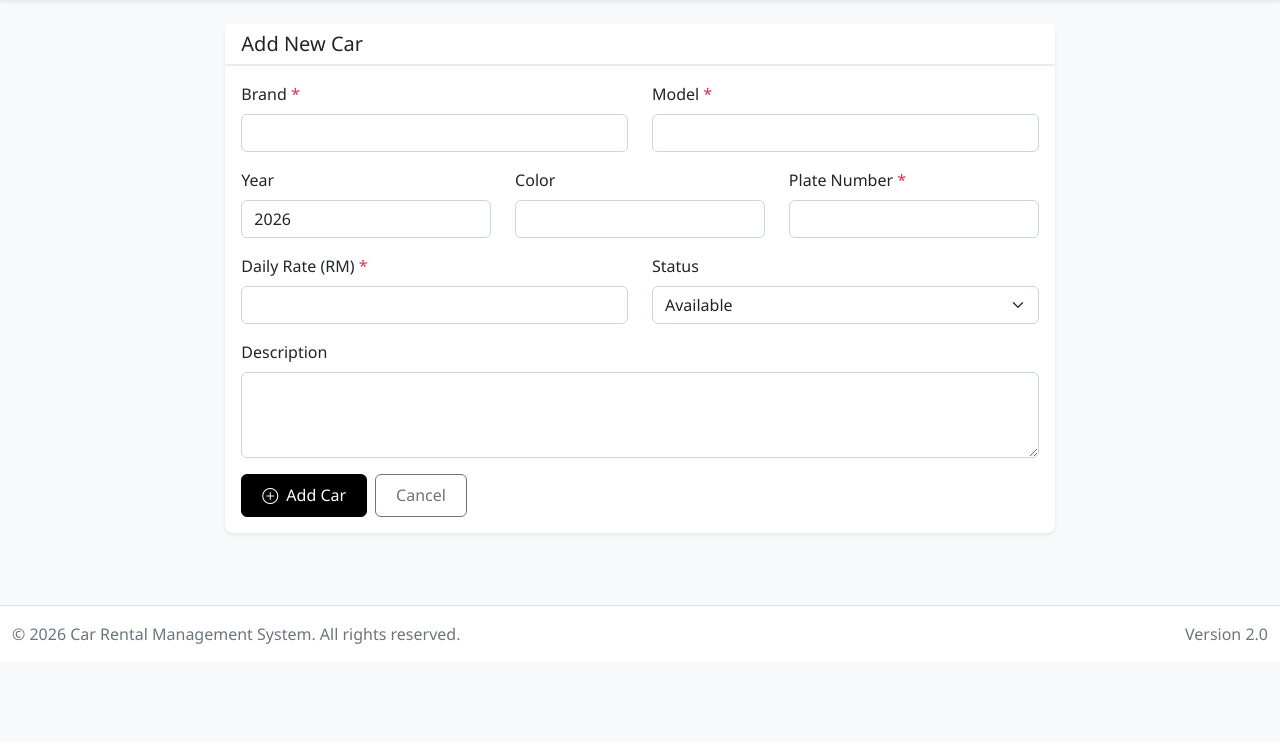
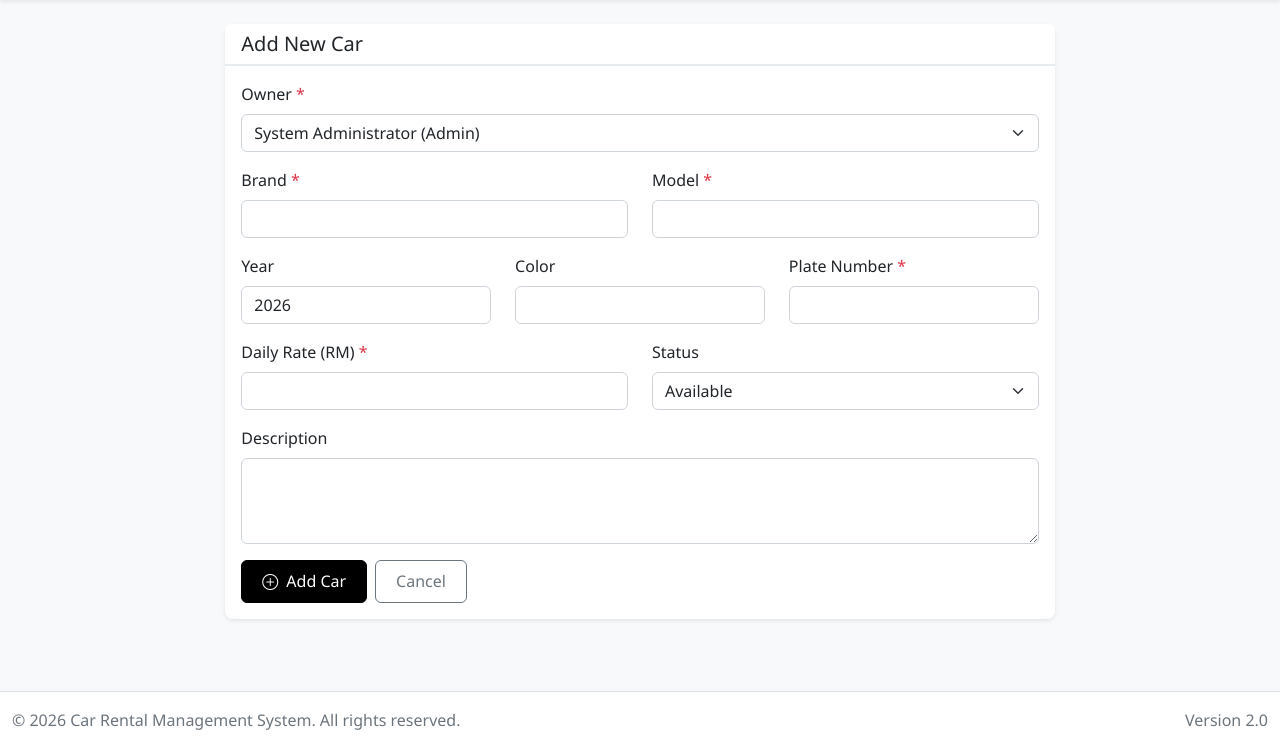
Before and after one commit to mfarhanka/CRMS-V2, a PHP site: page /car_add.php in a window 1280 px wide. Shown: the part 58-806 px from the top of the page. Before the commit the page ends 702 px from the top, so only its background shows below. Run offline with PHP 8.4, Linux system fonts and the light colour scheme; a user stored in the database is signed in; data comes from the database, SQL or seed files in the repository.

Commit message:
Add admin car owner selection

```diff
--- a/car_add.php
+++ b/car_add.php
@@ -5,6 +5,23 @@ requireLogin();
 $page_title = 'Add New Car';
 $error = '';
 $success = '';
+$conn = getDBConnection();
+$owner_options = [];
+$selected_owner_id = intval($_SESSION['user_id'] ?? 0);
+
+if (isAdmin()) {
+    $owners = $conn->query("SELECT id, full_name, company_name, role FROM users WHERE status = 'active' AND role IN ('admin', 'agent') ORDER BY role, full_name");
+
+    while ($owner = $owners->fetch_assoc()) {
+        $owner_options[] = $owner;
+    }
+
+    if (!empty($owner_options)) {
+        $selected_owner_id = intval($owner_options[0]['id']);
+    } else {
+        $error = 'No active users are available to own this car.';
+    }
+}
 
 if ($_SERVER['REQUEST_METHOD'] == 'POST') {
     $brand = sanitize($_POST['brand']);
@@ -15,35 +32,60 @@ if ($_SERVER['REQUEST_METHOD'] == 'POST') {
     $daily_rate = floatval($_POST['daily_rate']);
     $status = sanitize($_POST['status']);
     $description = sanitize($_POST['description']);
-    $user_id = $_SESSION['user_id'];
+    $user_id = intval($_SESSION['user_id']);
+
+    if (isAdmin()) {
+        $user_id = intval($_POST['owner_user_id'] ?? 0);
+        $selected_owner_id = $user_id;
+    }
 
     if (empty($brand) || empty($model) || empty($plate_number) || empty($daily_rate)) {
         $error = 'Please fill in all required fields';
     } else {
-        $conn = getDBConnection();
+        $valid_owner = false;
 
+        if (isAdmin()) {
+            foreach ($owner_options as $owner) {
+                if (intval($owner['id']) === $user_id) {
+                    $valid_owner = true;
+                    break;
+                }
+            }
+        } else {
+            $owner_stmt = $conn->prepare("SELECT id FROM users WHERE id = ? AND status = 'active'");
+            $owner_stmt->bind_param("i", $user_id);
+            $owner_stmt->execute();
+            $valid_owner = $owner_stmt->get_result()->num_rows === 1;
+            $owner_stmt->close();
+        }
+
+        if (!$valid_owner) {
+            $error = 'Please select a valid car owner';
+        } else {
             // Check if plate number exists
-        $stmt = $conn->prepare("SELECT id FROM cars WHERE plate_number = ?");
-        $stmt->bind_param("s", $plate_number);
-        $stmt->execute();
-        $result = $stmt->get_result();
+            $check_stmt = $conn->prepare("SELECT id FROM cars WHERE plate_number = ?");
+            $check_stmt->bind_param("s", $plate_number);
+            $check_stmt->execute();
+            $result = $check_stmt->get_result();
 
             if ($result->num_rows > 0) {
                 $error = 'A car with this plate number already exists';
             } else {
-            $stmt = $conn->prepare("INSERT INTO cars (user_id, brand, model, year, color, plate_number, daily_rate, status, description) VALUES (?, ?, ?, ?, ?, ?, ?, ?, ?)");
-            $stmt->bind_param("isssssdss", $user_id, $brand, $model, $year, $color, $plate_number, $daily_rate, $status, $description);
+                $insert_stmt = $conn->prepare("INSERT INTO cars (user_id, brand, model, year, color, plate_number, daily_rate, status, description) VALUES (?, ?, ?, ?, ?, ?, ?, ?, ?)");
+                $insert_stmt->bind_param("ississdss", $user_id, $brand, $model, $year, $color, $plate_number, $daily_rate, $status, $description);
 
-            if ($stmt->execute()) {
+                if ($insert_stmt->execute()) {
                     header('Location: cars.php');
                     exit();
                 } else {
                     $error = 'Something went wrong. Please try again.';
                 }
+
+                $insert_stmt->close();
             }
 
-        $stmt->close();
-        closeDBConnection($conn);
+            $check_stmt->close();
+        }
     }
 }
 
@@ -64,6 +106,23 @@ include 'includes/header.php';
                 <?php endif; ?>
 
                 <form method="POST" action="">
+                    <?php if (isAdmin()): ?>
+                    <div class="mb-3">
+                        <label for="owner_user_id" class="form-label">Owner <span class="text-danger">*</span></label>
+                        <select class="form-select" id="owner_user_id" name="owner_user_id" required>
+                            <?php foreach ($owner_options as $owner): ?>
+                                <?php
+                                $owner_label = $owner['company_name'] ?: $owner['full_name'];
+                                $owner_label .= ' (' . ucfirst($owner['role']) . ')';
+                                ?>
+                                <option value="<?php echo intval($owner['id']); ?>" <?php echo intval($owner['id']) === $selected_owner_id ? 'selected' : ''; ?>>
+                                    <?php echo htmlspecialchars($owner_label, ENT_QUOTES, 'UTF-8'); ?>
+                                </option>
+                            <?php endforeach; ?>
+                        </select>
+                    </div>
+                    <?php endif; ?>
+
                     <div class="row">
                         <div class="col-md-6 mb-3">
                             <label for="brand" class="form-label">Brand <span class="text-danger">*</span></label>
@@ -125,4 +184,7 @@ include 'includes/header.php';
     </div>
 </div>
 
-<?php include 'includes/footer.php'; ?>
+<?php
+closeDBConnection($conn);
+include 'includes/footer.php';
+?>
```
Lines whose indentation alone changed are shown as unchanged.
